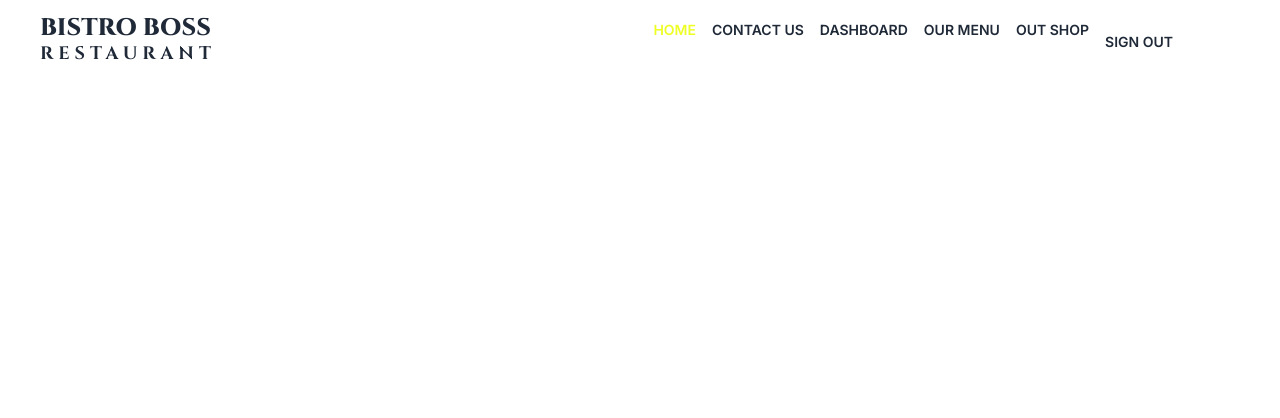
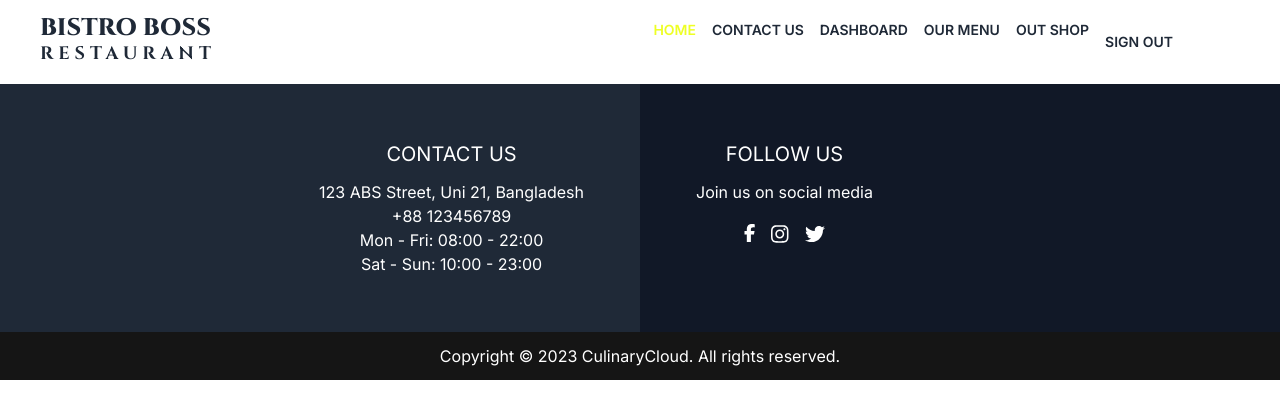
Before and after one commit to ashrafulrifaz/bistro-restaurant-client-side, a React (Vite) app: page / in a window 1280 px wide. Shown: the top 418 px of the page. Built offline with nearby package versions, Linux system fonts and the light colour scheme.

Commit message:
added footer

```diff
--- a/package.json
+++ b/package.json
@@ -10,6 +10,9 @@
     "preview": "vite preview"
   },
   "dependencies": {
+    "@fortawesome/fontawesome-svg-core": "^6.4.2",
+    "@fortawesome/free-brands-svg-icons": "^6.4.2",
+    "@fortawesome/react-fontawesome": "^0.2.0",
     "localforage": "^1.10.0",
     "match-sorter": "^6.3.1",
     "react": "^18.2.0",
--- a/src/Components/Footer/Footer.jsx
+++ b/src/Components/Footer/Footer.jsx
@@ -1,8 +1,38 @@
+import { faFacebookF, faInstagram, faTwitter } from "@fortawesome/free-brands-svg-icons";
+import { FontAwesomeIcon } from "@fortawesome/react-fontawesome";
 
 const Footer = () => {
+    let currentYear = new Date()
+    currentYear = currentYear.getFullYear()
+    console.log(currentYear);
+
     return (
         <div>
-
+            <div className="grid grid-cols-2">
+                <div className="bg-[#1F2937] p-14 flex justify-end">
+                    <div className="text-center">
+                        <h3 className="text-xl uppercase text-white">contact us</h3>
+                        <p className="text-white mt-3">123 ABS Street, Uni 21, Bangladesh</p>
+                        <p className="text-white">+88 123456789</p>
+                        <p className="text-white">Mon - Fri: 08:00 - 22:00</p>
+                        <p className="text-white">Sat - Sun: 10:00 - 23:00</p>
+                    </div>
+                </div>
+                <div className="bg-[#111827] p-14 flex justify-start">
+                <div className="text-center">
+                        <h3 className="text-xl uppercase text-white">follow us</h3>
+                        <p className="text-white mt-3 mb-5">Join us on social media</p>
+						<div className="flex gap-4 justify-center">
+							<FontAwesomeIcon className="text-white text-lg" icon={faFacebookF} />
+							<FontAwesomeIcon className="text-white text-xl" icon={faInstagram} />
+							<FontAwesomeIcon className="text-white text-xl" icon={faTwitter} />
+						</div>
+                    </div>
+                </div>
+            </div>
+            <div className="py-3 bg-[#151515]">
+                <p className="text-white text-center">Copyright © {currentYear} CulinaryCloud. All rights reserved.</p>
+            </div>
         </div>
     );
 };
```
Also changed, not shown: 1 other file (tests, documents, lock files or other folders).
